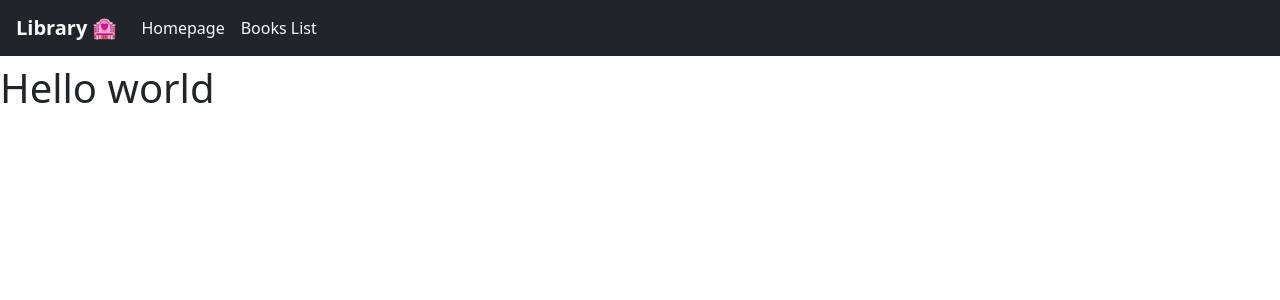
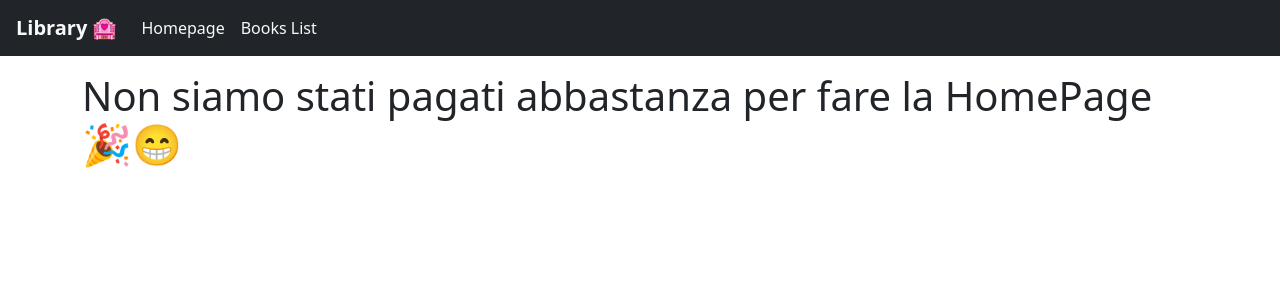
Before and after one commit to gabrielediemmanuele/library-vue, a Vue app: page / in a window 1280 px wide. Shown: the top 300 px of the page. Built offline with nearby package versions, Linux system fonts and the light colour scheme.

Commit message:
fix surprise

```diff
--- a/src/components/pages/HomePage.vue
+++ b/src/components/pages/HomePage.vue
@@ -3,9 +3,7 @@
 
 export default {
   data() {
-    return {
-      title: "Hello world",
-    };
+    return {};
   },
 
   // components: {
@@ -15,7 +13,9 @@ export default {
 </script>
 
 <template>
-  <h1>{{ title }}</h1>
+  <div class="container mt-3">
+    <h1>Non siamo stati pagati abbastanza per fare la HomePage 🎉😁</h1>
+  </div>
 </template>
 
 <style lang="scss" scoped></style>
```
